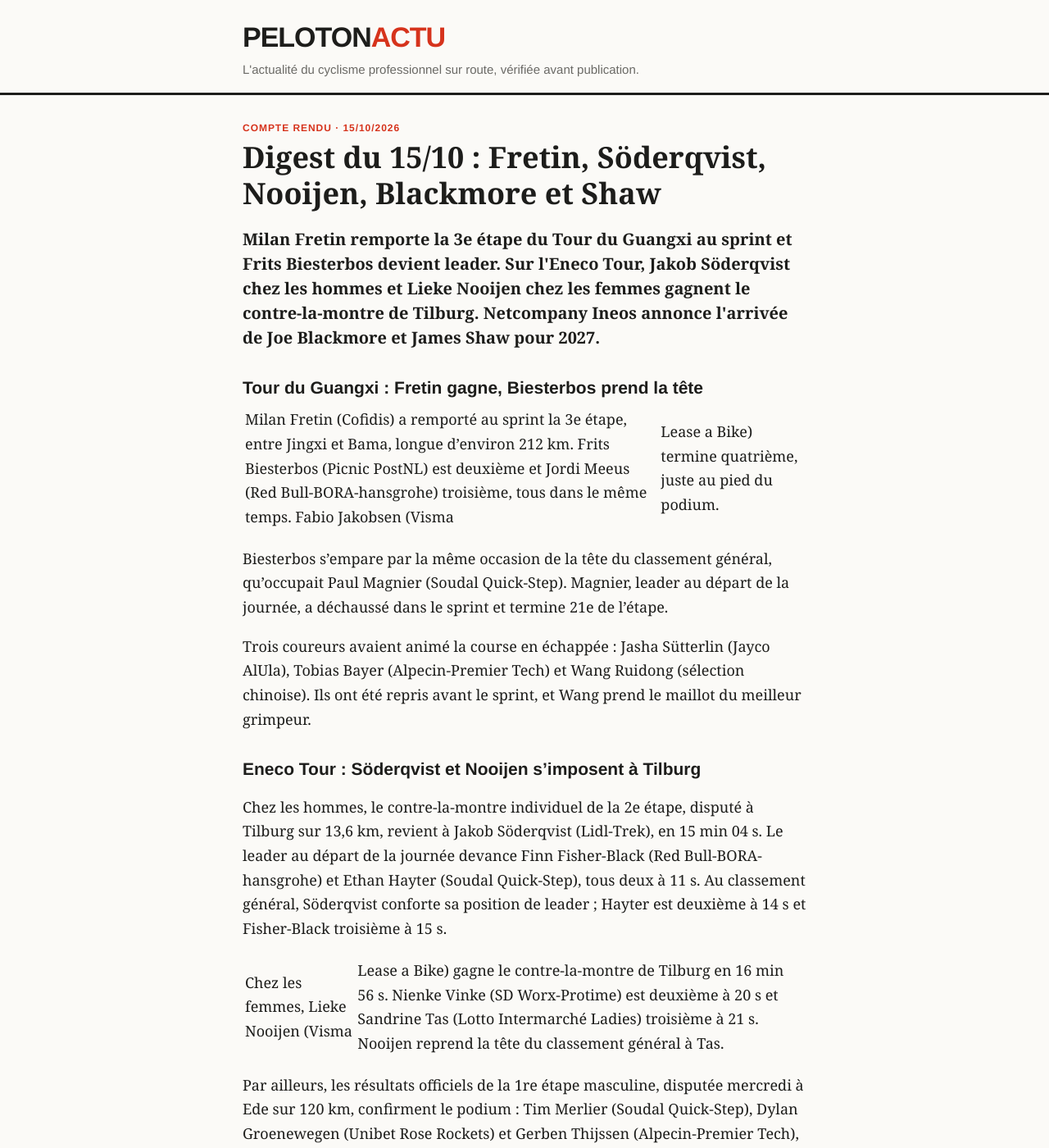
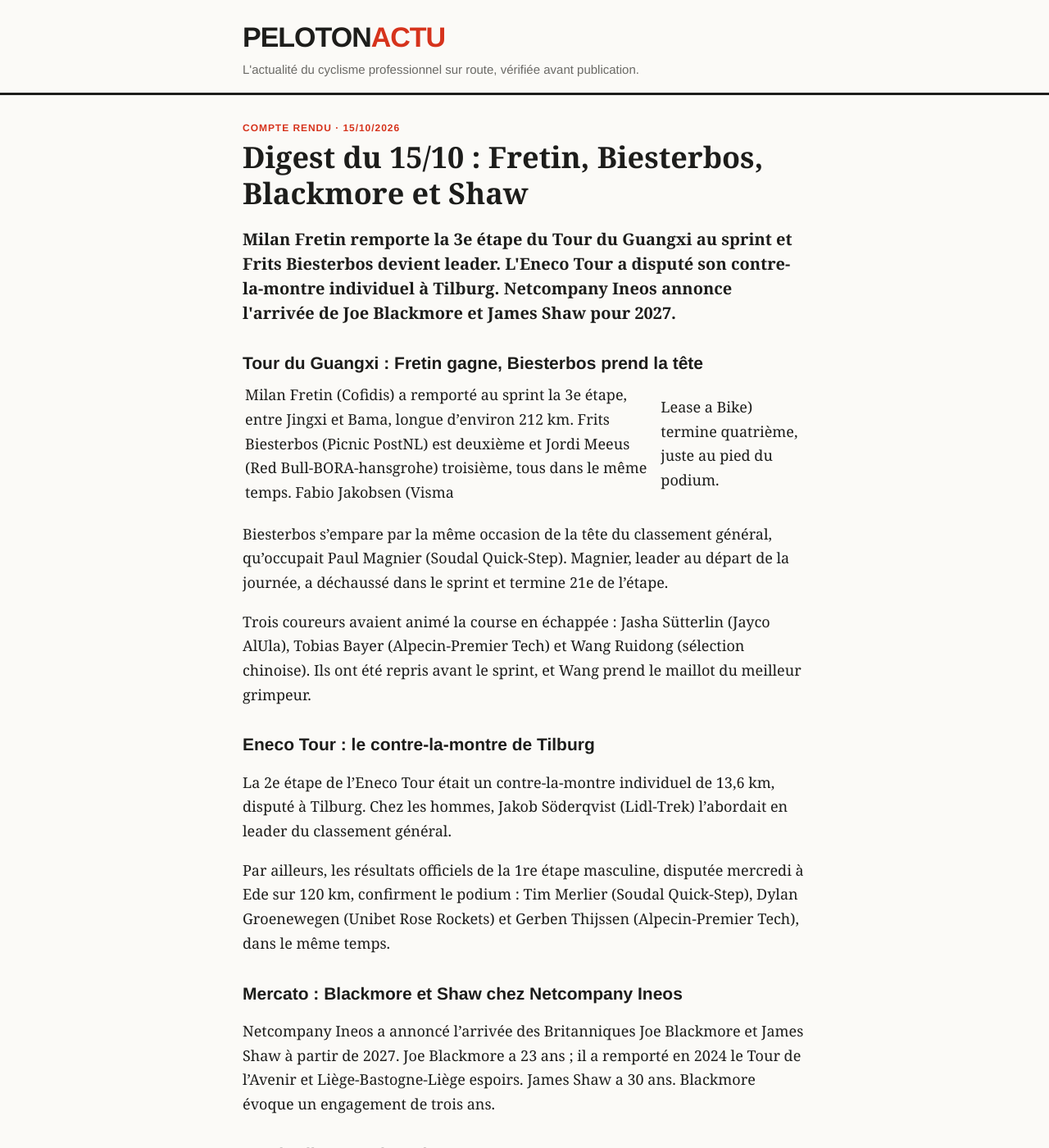
Before and after one commit to antoinebb/test-repo, a Jekyll site: the page built from _posts/2026-10-15-digest-15-10-fretin-soderqvist-nooijen-blackmore.md, in a window 1280 px wide and 1400 px high. Shown: the whole window at 82% size. Built offline with Jekyll 4.4.1, drawn with Linux system fonts in a browser that asks for light colours.

Commit message:
Correction : Digest du 15/10 (passage 1)
Co-Authored-By: Claude Sonnet 5.5 <noreply@anthropic.com>
Claude-Session: https://claude.ai/code/session_015tkBNBKktDb9UKtsqxbaTE

```diff
--- a/_posts/2026-10-15-digest-15-10-fretin-soderqvist-nooijen-blackmore.md
+++ b/_posts/2026-10-15-digest-15-10-fretin-soderqvist-nooijen-blackmore.md
@@ -1,12 +1,12 @@
 ---
 layout: post
-title: "Digest du 15/10 : Fretin, Söderqvist, Nooijen, Blackmore et Shaw"
+title: "Digest du 15/10 : Fretin, Biesterbos, Blackmore et Shaw"
 date: 2026-10-15 18:10:00 +0200
 format: Compte rendu
 description: >-
-  Fretin gagne au Guangxi où Biesterbos prend la tête, Söderqvist et Nooijen s'imposent à Tilburg, Blackmore et Shaw chez Netcompany Ineos en 2027.
+  Fretin gagne au Guangxi où Biesterbos prend la tête, contre-la-montre de l'Eneco Tour à Tilburg, Blackmore et Shaw chez Netcompany Ineos en 2027.
 chapo: >-
-  Milan Fretin remporte la 3e étape du Tour du Guangxi au sprint et Frits Biesterbos devient leader. Sur l'Eneco Tour, Jakob Söderqvist chez les hommes et Lieke Nooijen chez les femmes gagnent le contre-la-montre de Tilburg. Netcompany Ineos annonce l'arrivée de Joe Blackmore et James Shaw pour 2027.
+  Milan Fretin remporte la 3e étape du Tour du Guangxi au sprint et Frits Biesterbos devient leader. L'Eneco Tour a disputé son contre-la-montre individuel à Tilburg. Netcompany Ineos annonce l'arrivée de Joe Blackmore et James Shaw pour 2027.
 tags: ["Digest", "Tour du Guangxi", "Eneco Tour", "Netcompany Ineos"]
 ---
 ## Tour du Guangxi : Fretin gagne, Biesterbos prend la tête
@@ -17,11 +17,9 @@ Biesterbos s'empare par la même occasion de la tête du classement général, q
 
 Trois coureurs avaient animé la course en échappée : Jasha Sütterlin (Jayco AlUla), Tobias Bayer (Alpecin-Premier Tech) et Wang Ruidong (sélection chinoise). Ils ont été repris avant le sprint, et Wang prend le maillot du meilleur grimpeur.
 
-## Eneco Tour : Söderqvist et Nooijen s'imposent à Tilburg
+## Eneco Tour : le contre-la-montre de Tilburg
 
-Chez les hommes, le contre-la-montre individuel de la 2e étape, disputé à Tilburg sur 13,6 km, revient à Jakob Söderqvist (Lidl-Trek), en 15 min 04 s. Le leader au départ de la journée devance Finn Fisher-Black (Red Bull-BORA-hansgrohe) et Ethan Hayter (Soudal Quick-Step), tous deux à 11 s. Au classement général, Söderqvist conforte sa position de leader ; Hayter est deuxième à 14 s et Fisher-Black troisième à 15 s.
-
-Chez les femmes, Lieke Nooijen (Visma | Lease a Bike) gagne le contre-la-montre de Tilburg en 16 min 56 s. Nienke Vinke (SD Worx-Protime) est deuxième à 20 s et Sandrine Tas (Lotto Intermarché Ladies) troisième à 21 s. Nooijen reprend la tête du classement général à Tas.
+La 2e étape de l'Eneco Tour était un contre-la-montre individuel de 13,6 km, disputé à Tilburg. Chez les hommes, Jakob Söderqvist (Lidl-Trek) l'abordait en leader du classement général.
 
 Par ailleurs, les résultats officiels de la 1re étape masculine, disputée mercredi à Ede sur 120 km, confirment le podium : Tim Merlier (Soudal Quick-Step), Dylan Groenewegen (Unibet Rose Rockets) et Gerben Thijssen (Alpecin-Premier Tech), dans le même temps.
 
```
